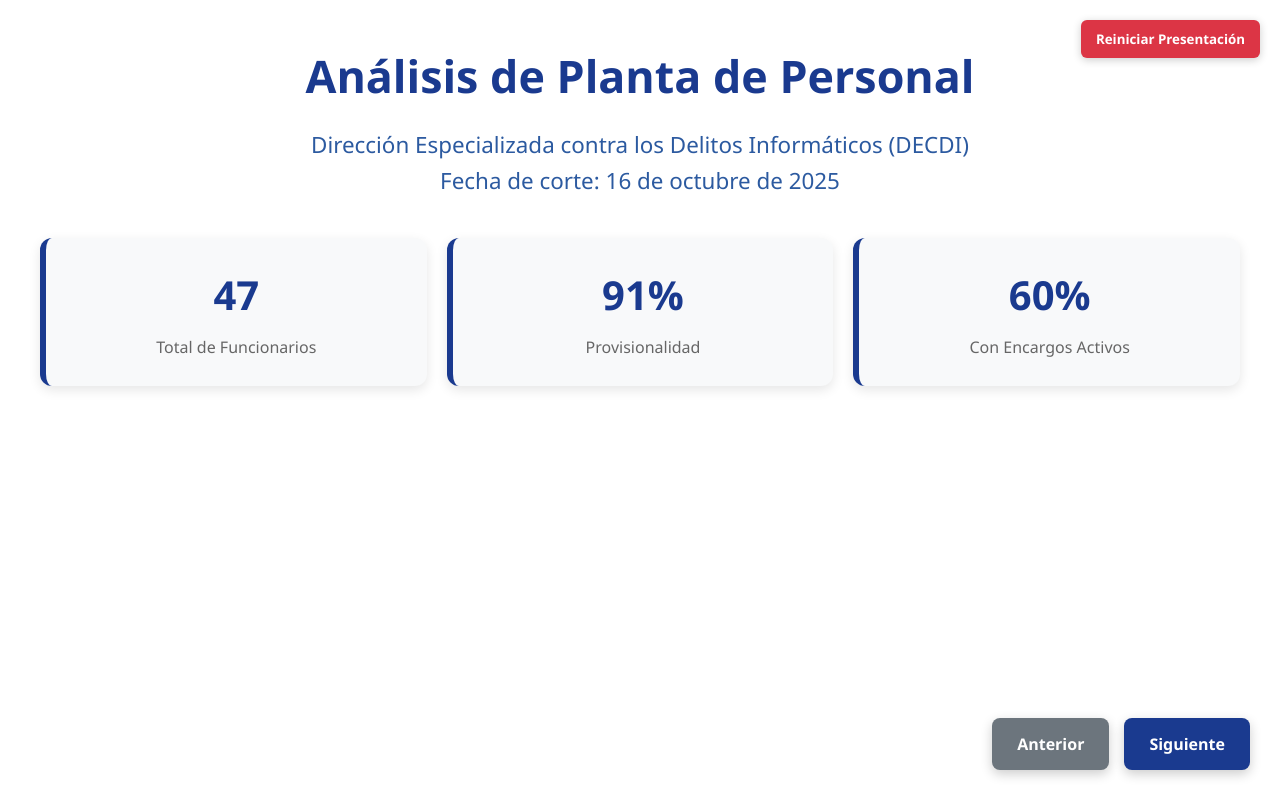
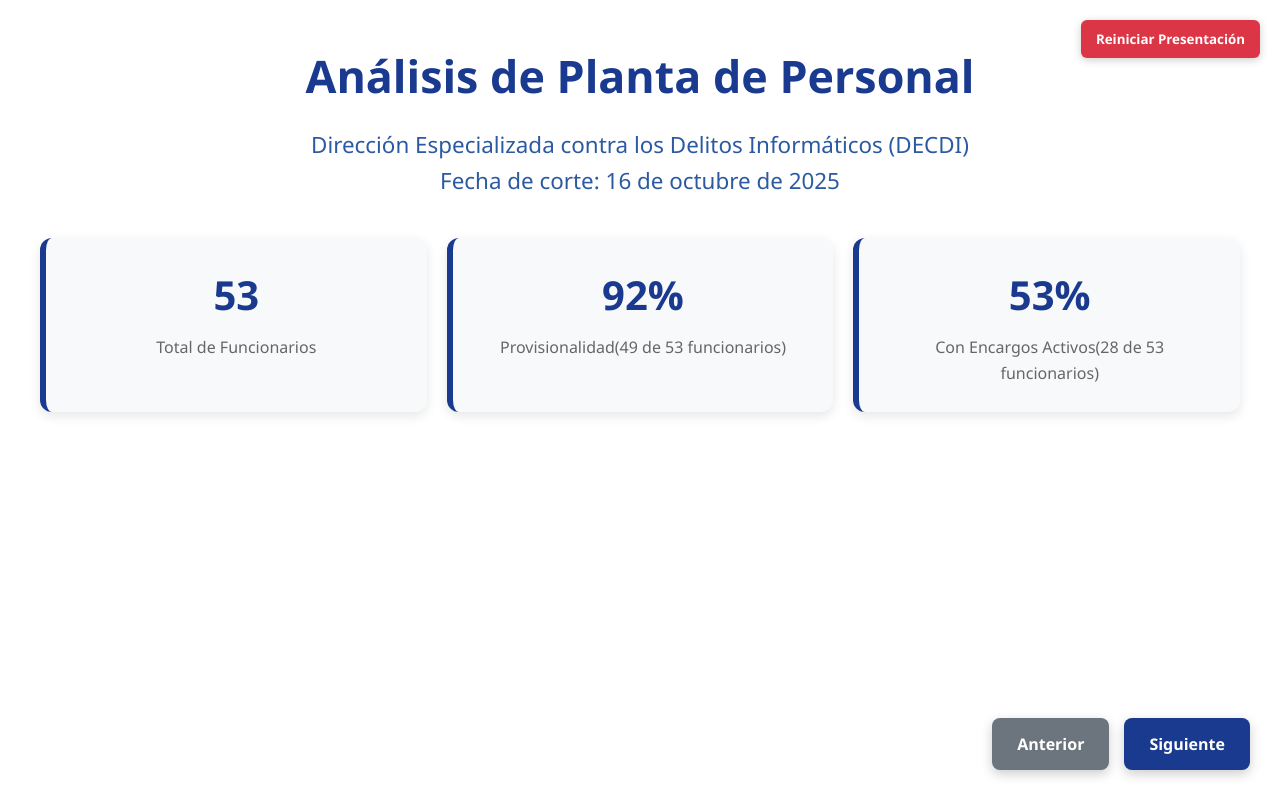
Before and after one commit to fiscaliadashboard-source/analysis-slides, a plain HTML site: page state-jobs.html in a window 1280 px wide. Shown: the top 800 px of the page. Drawn offline with Linux system fonts and the light colour scheme.

Commit message:
*** actualizacion slides

```diff
--- a/state-jobs.html
+++ b/state-jobs.html
@@ -551,16 +551,16 @@
                 </div>
                 <div class="stats-container">
                     <div class="stat-card">
-                        <div class="stat-value">47</div>
+                        <div class="stat-value">53</div>
                         <div class="stat-label">Total de Funcionarios</div>
                     </div>
                     <div class="stat-card">
-                        <div class="stat-value">91%</div>
-                        <div class="stat-label">Provisionalidad</div>
+                        <div class="stat-value">92%</div>
+                        <div class="stat-label">Provisionalidad(49 de 53 funcionarios)</div>
                     </div>
                     <div class="stat-card">
-                        <div class="stat-value">60%</div>
-                        <div class="stat-label">Con Encargos Activos</div>
+                        <div class="stat-value">53%</div>
+                        <div class="stat-label">Con Encargos Activos(28 de 53 funcionarios)</div>
                     </div>
                 </div>
             </div>
```
